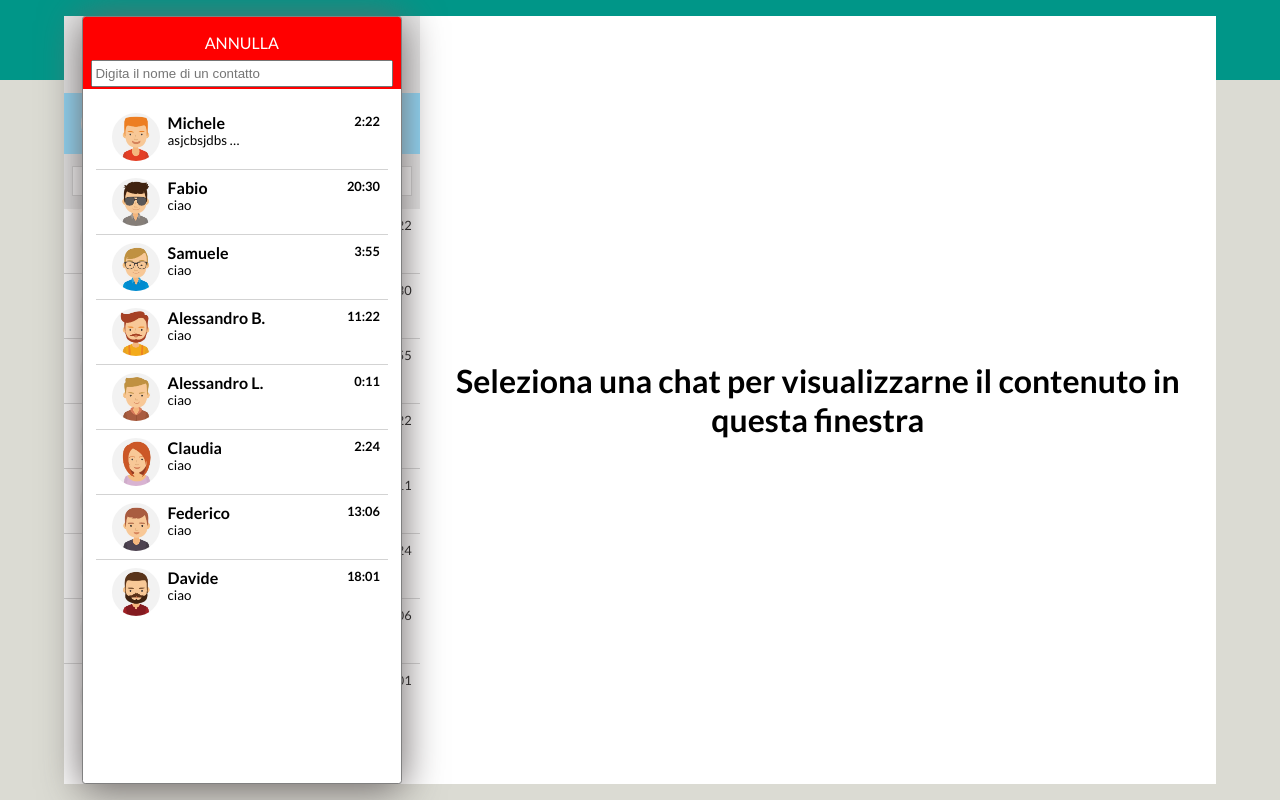
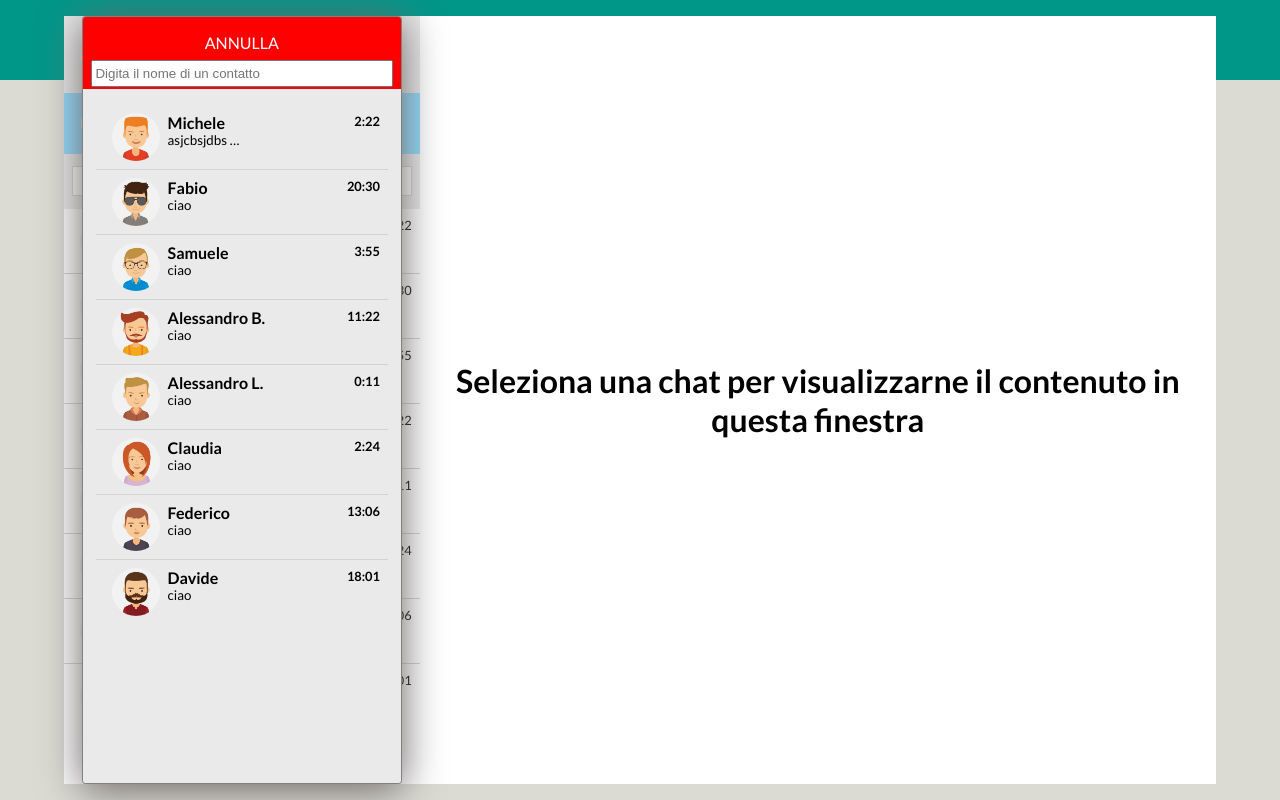
Before and after one commit to erkrabbo/vue-boolzapp, a plain HTML site: page index.html in a window 1280 px wide. Both pictures are taken after a click on the icon 360 px from the left and 55 px from the top of the page. Drawn offline with nearby package versions, Linux system fonts and the light colour scheme.

Commit message:
pop up nuova chat dark

```diff
--- a/css/style.css
+++ b/css/style.css
@@ -390,6 +390,8 @@ body{
     border: 1px solid grey;
     border-radius: .2em;
     box-shadow: 0px 0px 10px -1px #000000;
+    background-color: var(--APP_BACKGROUND);
+    color: var(--text-color);
 
 }
 .message.other .pop-up-menu{
@@ -433,7 +435,8 @@ body{
     list-style: none;
     /* text-align: center; */
 
-    background-color: white;
+    background-color: var(--APP_BACKGROUND);
+    color: var(--text-color);
 
 
     border: 1px solid grey;
```
